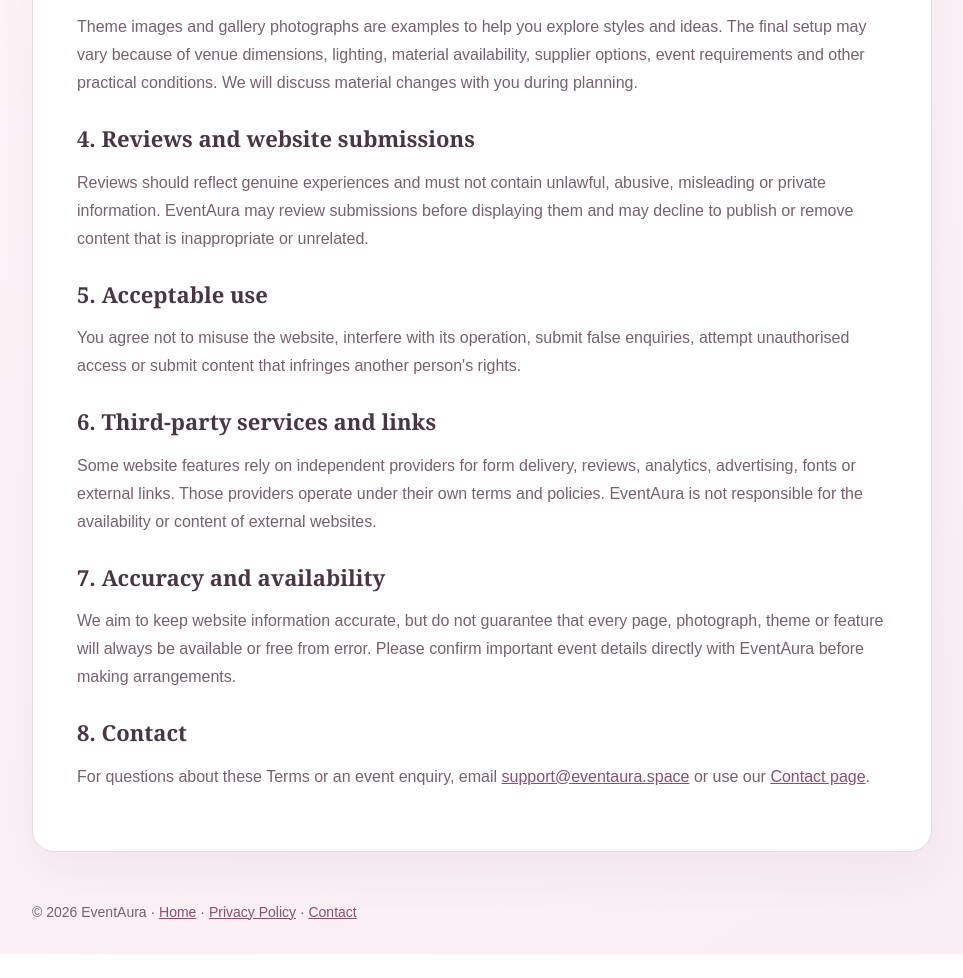
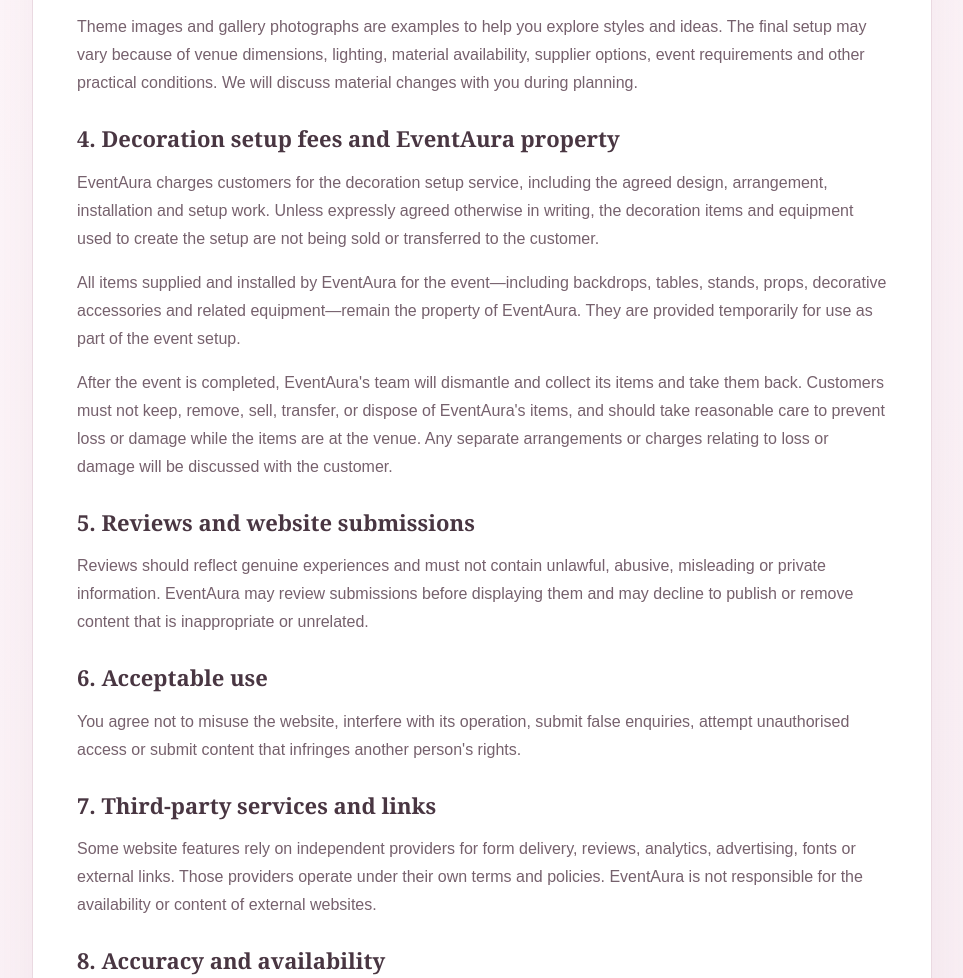
Before and after one commit to Mureedabbas1/eventaura, a plain HTML site: page terms.html in a window 1280 px wide. Shown: the part 751-1729 px from the top of the page, without its empty margins (158-1121 px from the left). Before the commit the page ends 1705 px from the top, so only its background shows below. Drawn offline with Linux system fonts and the light colour scheme.

Commit message:
Add decoration equipment ownership and collection terms

```diff
--- a/terms.html
+++ b/terms.html
@@ -24,7 +24,7 @@ h1,h2{font-family:Georgia,serif;line-height:1.25}h1{font-size:clamp(30px,5vw,42p
 <header><a class="brand" href="/">EventAura</a><nav class="nav"><a href="/">Home</a><a href="/theme.html">Themes</a><a href="/gallery.html">Gallery</a><a href="/contact.html">Contact</a></nav></header>
 <main>
 <h1>Terms of Use</h1>
-<p><strong>Last updated: 9 November 2026</strong></p>
+<p><strong>Last updated: 19 November 2026</strong></p>
 <p>These Terms apply to your use of eventaura.space and your enquiries about EventAura's event styling and decoration services in Lahore and Gujranwala. By using this website, you agree to these Terms.</p>
 <h2>1. Website information</h2>
 <p>The website describes EventAura's services, showcases event themes and examples, and allows visitors to send enquiries and reviews. Website content is provided for general information and may be updated as our services and available themes change.</p>
@@ -33,15 +33,19 @@ h1,h2{font-family:Georgia,serif;line-height:1.25}h1{font-size:clamp(30px,5vw,42p
 <p>Any agreed scope, design, venue requirements, schedule, pricing, payment arrangements and other event-specific conditions will be discussed and confirmed separately before the work is accepted.</p>
 <h2>3. Themes, photographs and event variations</h2>
 <p>Theme images and gallery photographs are examples to help you explore styles and ideas. The final setup may vary because of venue dimensions, lighting, material availability, supplier options, event requirements and other practical conditions. We will discuss material changes with you during planning.</p>
-<h2>4. Reviews and website submissions</h2>
+<h2>4. Decoration setup fees and EventAura property</h2>
+<p>EventAura charges customers for the decoration setup service, including the agreed design, arrangement, installation and setup work. Unless expressly agreed otherwise in writing, the decoration items and equipment used to create the setup are not being sold or transferred to the customer.</p>
+<p>All items supplied and installed by EventAura for the event—including backdrops, tables, stands, props, decorative accessories and related equipment—remain the property of EventAura. They are provided temporarily for use as part of the event setup.</p>
+<p>After the event is completed, EventAura's team will dismantle and collect its items and take them back. Customers must not keep, remove, sell, transfer, or dispose of EventAura's items, and should take reasonable care to prevent loss or damage while the items are at the venue. Any separate arrangements or charges relating to loss or damage will be discussed with the customer.</p>
+<h2>5. Reviews and website submissions</h2>
 <p>Reviews should reflect genuine experiences and must not contain unlawful, abusive, misleading or private information. EventAura may review submissions before displaying them and may decline to publish or remove content that is inappropriate or unrelated.</p>
-<h2>5. Acceptable use</h2>
+<h2>6. Acceptable use</h2>
 <p>You agree not to misuse the website, interfere with its operation, submit false enquiries, attempt unauthorised access or submit content that infringes another person's rights.</p>
-<h2>6. Third-party services and links</h2>
+<h2>7. Third-party services and links</h2>
 <p>Some website features rely on independent providers for form delivery, reviews, analytics, advertising, fonts or external links. Those providers operate under their own terms and policies. EventAura is not responsible for the availability or content of external websites.</p>
-<h2>7. Accuracy and availability</h2>
+<h2>8. Accuracy and availability</h2>
 <p>We aim to keep website information accurate, but do not guarantee that every page, photograph, theme or feature will always be available or free from error. Please confirm important event details directly with EventAura before making arrangements.</p>
-<h2>8. Contact</h2>
+<h2>9. Contact</h2>
 <p>For questions about these Terms or an event enquiry, email <a href="mailto:support@eventaura.space">support@eventaura.space</a> or use our <a href="/contact.html">Contact page</a>.</p>
 </main>
 <footer>© 2026 EventAura · <a href="/">Home</a> · <a href="/privacy-policy.html">Privacy Policy</a> · <a href="/contact.html">Contact</a></footer>
```
